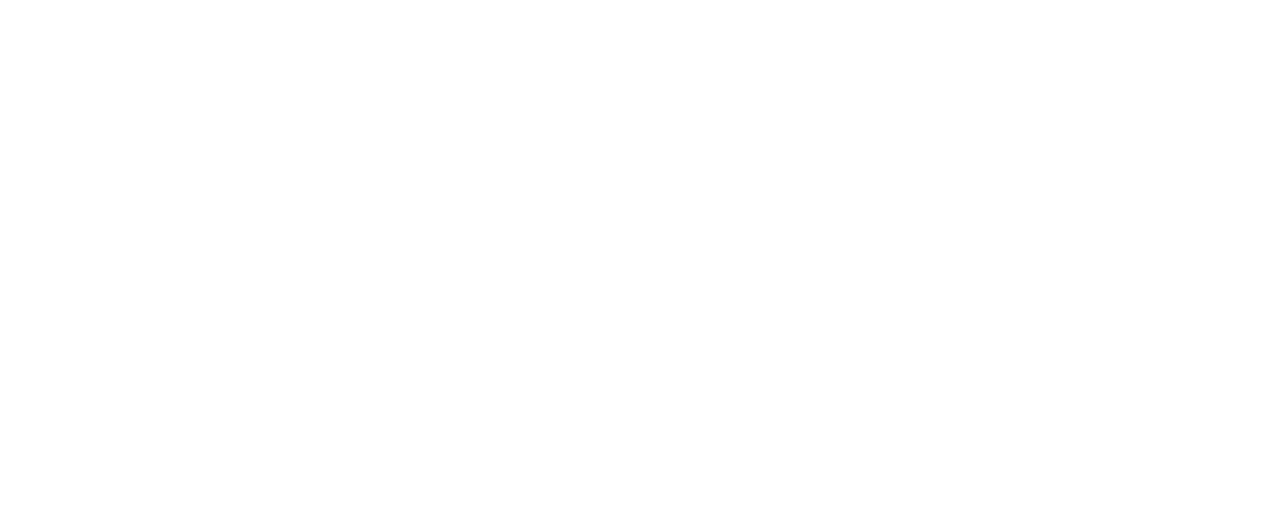
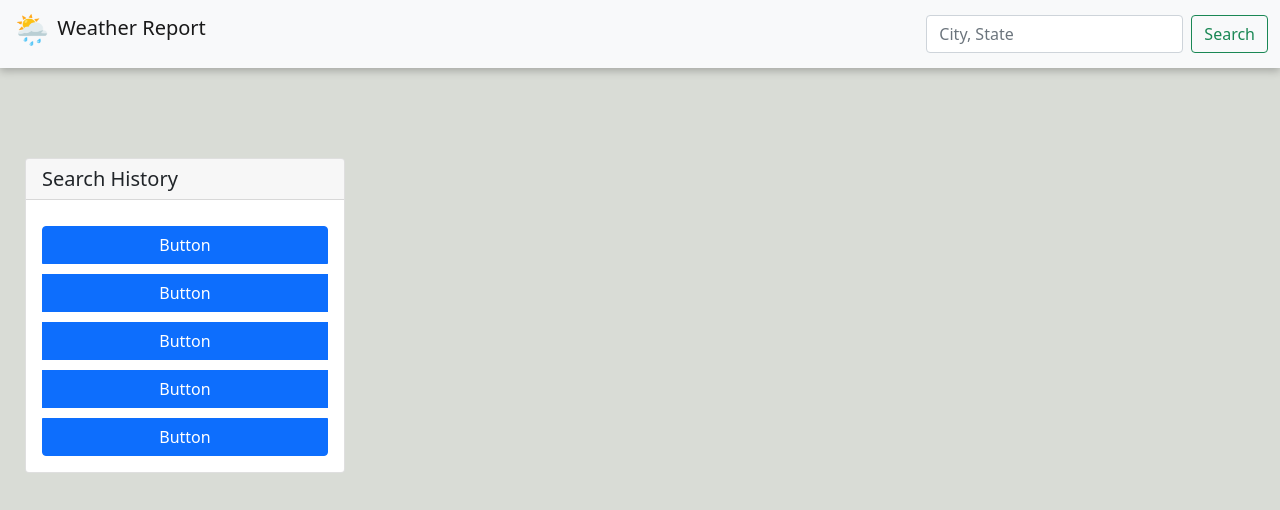
Before and after one commit to lonewolfco/weather-hub, a plain HTML site: page index.html in a window 1280 px wide. Drawn offline with nearby package versions, Linux system fonts and the light colour scheme; no server answers.

Commit message:
added navbar with search form, search history card in the main content

```diff
--- a/assets/css/style.css
+++ b/assets/css/style.css
@@ -0,0 +1,16 @@
+
+#nav {
+   box-shadow: rgba(0, 0, 0, 0.24) 0px 3px 8px;
+}
+
+main {
+    margin-top: 90px;
+}
+
+#search-history-card {
+    margin: 5px 25px 10px;
+}
+
+#history-btn {
+    margin-top: 10px;
+}
--- a/assets/js/script.js
+++ b/assets/js/script.js
@@ -0,0 +1,6 @@
+// declare variables related to API call
+var APIkey = "7bf5850a0af8a9b096b521ae4589d3bf";
+var cityState;
+var queryURL ="http://api.openweathermap.org/data/2.5/weather?q=" + cityState + "&appid=" + APIkey;
+
+fetch(queryURL)
--- a/index.html
+++ b/index.html
@@ -4,9 +4,58 @@
     <meta charset="UTF-8">
     <meta http-equiv="X-UA-Compatible" content="IE=edge">
     <meta name="viewport" content="width=device-width, initial-scale=1.0">
+    <link rel="stylesheet" href="https://cdn.jsdelivr.net/npm/bootstrap@5.1.3/dist/css/bootstrap.min.css">
+    <link rel="stylesheet" href="./assets/css/style.css">
     <title>Weather Report</title>
 </head>
-<body>
+<body style="background-color: #D9DCD6;">
 
+    <!-- <header class="container-fluid d-flex justify-content-center align-items-sm-center p-3 bg-gradient" style="background-color: #3A7CA5;">
+        <h1 class="app-title"><i class="fab fa-github"></i>Weather Report</h1>
+    </header> -->
+
+    <nav id = "nav" class="navbar navbar-light bg-light">
+        <div class="container-fluid">
+          <a class="navbar-brand h1" href="#">
+            <img src="./assets/images/sun-behind-rain-cloud.png" alt="" width="40" height="34" class="d-inline-block align-text-center">
+            Weather Report
+          </a>
+          <form class="d-flex">
+            <input id = "search-btn" class="form-control me-2" type="search" placeholder="City, State" aria-label="Search">
+            <button class="btn btn-outline-success" type="submit">Search</button>
+          </form>
+        </div>
+      </nav>
+
+    <main>
+
+        <div id = "search-history-card"class="card col-2 col-md-3">
+            <h5 class="card-header">Search History</h5>
+            <div class="card-body btn-group-vertical align-content-center">
+                <button id = "history-btn"  class="btn btn-primary" type="submit">Button</button>
+                <button id = "history-btn"  class="btn btn-primary" type="submit">Button</button>
+                <button id = "history-btn"  class="btn btn-primary" type="submit">Button</button>
+                <button id = "history-btn"  class="btn btn-primary" type="submit">Button</button>
+                <button id = "history-btn"  class="btn btn-primary" type="submit">Button</button>
+            </div>
+            </div>
+        </div>
+
+        <div class = "report">
+
+            <div class = "today-detail col-10 col-md-9">
+
+            </div>
+
+            <div class = "5-day-forecast">
+
+            </div>
+
+        </div>
+
+    </main>
+
+    <script src="https://cdn.jsdelivr.net/npm/bootstrap@5.1.3/dist/js/bootstrap.bundle.min.js" integrity="sha384-ka7Sk0Gln4gmtz2MlQnikT1wXgYsOg+OMhuP+IlRH9sENBO0LRn5q+8nbTov4+1p" crossorigin="anonymous"></script>
+    <script src="./assets/js/script.js"></script>
 </body>
 </html>
```
Also changed, not shown: assets/images/sun-behind-rain-cloud.png (added), 1 other file.
